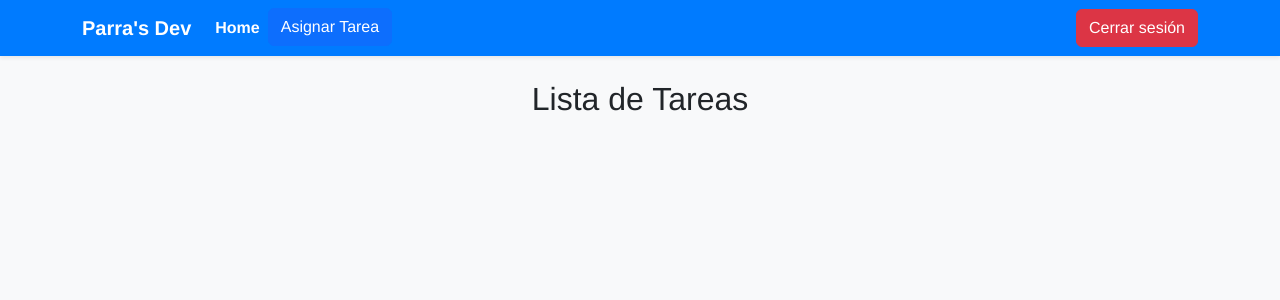
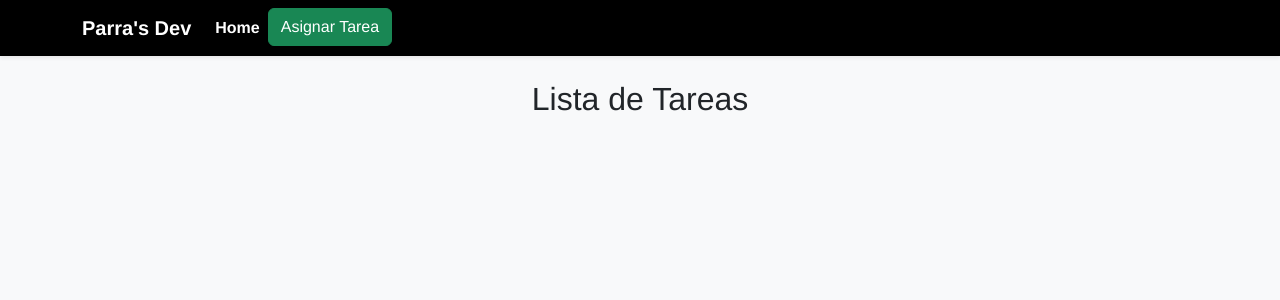
Before and after one commit to HowardGA/examen-parcial-todo-e5, a Django app: template core/templates/base.html in a window 1280 px wide. Shown: the top 300 px of the page. Run offline with Django 5.2, Linux system fonts and the light colour scheme; the template is opened without the code that fills it, so the values that code supplies are empty.

Commit message:
1.0V Last Try

```diff
--- a/core/templates/base.html
+++ b/core/templates/base.html
@@ -16,7 +16,7 @@
       color: #fff !important;
     }
     .navbar {
-        background-color: #007bff;
+      background-color: black;
     }
     .nav-link {
       color: #fff !important;
@@ -24,14 +24,20 @@
     .nav-link.active {
       font-weight: bold;
     }
+    .card-container {
+      display: grid;
+      grid-template-columns: repeat(auto-fill, minmax(300px, 1fr));
+      gap: 20px;
+    }
+    .card-wrapper {
+      margin-bottom: 20px;
+    }
     .card {
-        margin-bottom: 20px;
-        width: 400px;
       box-shadow: 0 4px 12px rgba(0,0,0,0.1);
       border: none;
     }
     .card-header {
-        background-color: #6c757d;
+      background-color: black;
       color: white;
       font-weight: bold;
     }
@@ -40,8 +46,6 @@
     }
     .btn-edit {
       margin-right: 4%;
-      }
-      .btn-edit {
       background-color: #ffc107;
       border-color: #ffc107;
       color: #212529;
@@ -76,23 +80,19 @@
             <a class="nav-link active" aria-current="page" href="{% url 'home' %}">Home</a>
           </li>
           <li class="nav-item">
-              <a href="{% url 'create_task' %}" class="btn btn-primary">Asignar Tarea</a>
+            <a href="{% url 'create_task' %}" class="btn btn-success">Asignar Tarea</a>
           </li>
         </ul>
-          <ul class="navbar-nav ms-auto mb-2 mb-lg-0">
-            <li class="nav-item">
-              <a class="btn btn-danger" href="#" role="button">Cerrar sesión</a>
-            </li>
-          </ul>
+
       </div>
     </div>
   </nav>
 
   <div class="container">
     <h2 class="mb-4 text-center">Lista de Tareas</h2>
-      <div class="row">
+    <div class="card-container">
       {% for task in tasks %}
-        <div class="col-12 mb-3">
+      <div class="card-wrapper">
         <div class="card">
           <div class="card-header">
             {{ task.task_name }}
@@ -105,6 +105,7 @@
             <p class="card-text"><strong>Fecha de Creación:</strong> {{ task.due_date }}</p>
             <div class="d-flex justify-content-between">
               <a href="{% url 'delete_task' task.id_task %}" class="btn btn-delete">Eliminar</a>
+              <a href="{% url 'edit_task' task.id_task %}" class="btn btn-edit">Editar</a>
             </div>
           </div>
         </div>
--- a/core/urls.py
+++ b/core/urls.py
@@ -1,11 +1,12 @@
 from django.urls import path
 from .views import (
-    base,create_task,delete_task,change_status
+    base, create_task, delete_task, change_status, auditor_tasks, TaskUpdateView
 )
 
 urlpatterns = [
-    path('auditors/', base, name='home'),
-    path('auditors/delete/<int:id_task>/',delete_task, name='delete_task'),
-    path('auditors/new/', create_task, name='create_task'),
-    ##path('auditors/<int:id_task>/<str:nuevo_estado>/', change_status, name='change_status'),
+    path('tasks/', base, name='home'),
+    path('tasks/delete/<int:id_task>/', delete_task, name='delete_task'),
+    path('tasks/new/', create_task, name='create_task'),
+    path('tasks/auditor/<int:auditor_id>/', auditor_tasks, name='auditor_tasks'),
+    path('tasks/edit/<int:pk>/', TaskUpdateView.as_view(), name='edit_task'),
 ]
```
Also changed, not shown: core/templates/update_task.html (added, +17 -0 lines), core/views.py (+20 -3 lines), 1 other file. Lines whose indentation alone changed are shown as unchanged.
